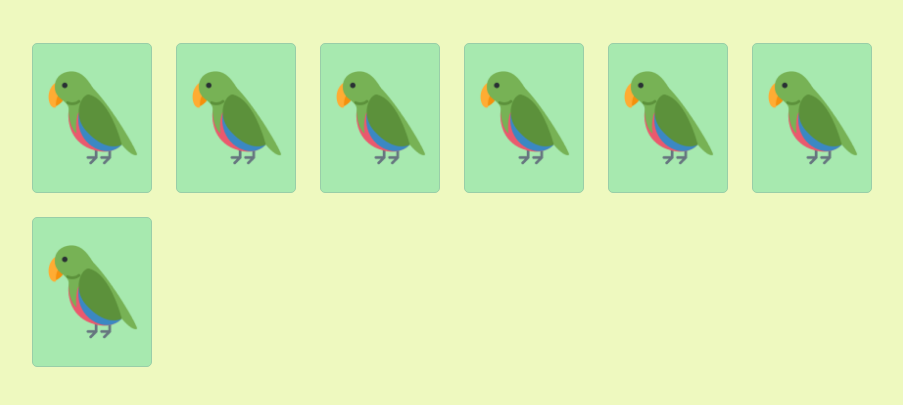
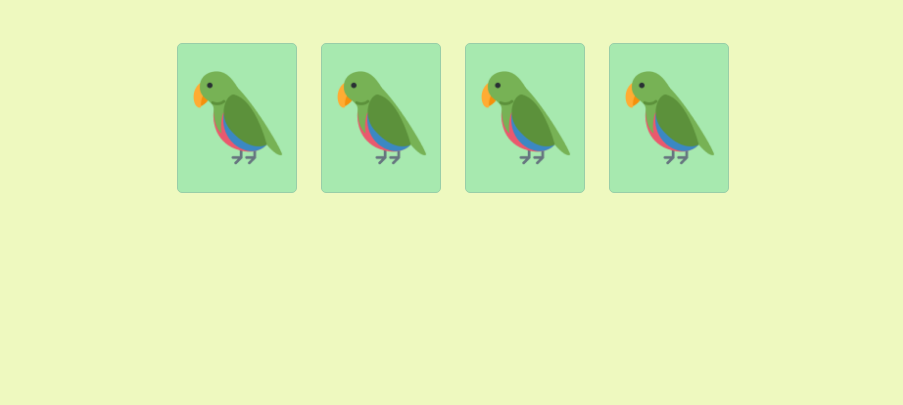
Before and after one commit to bom-dia-filho/projeto4-parrotscardgame, a plain HTML site: page index.html in a window 1280 px wide. Shown: the part 103-508 px from the top of the page, without its empty margins (187-1090 px from the left). Drawn offline with Linux system fonts and the light colour scheme.

Commit message:
Implementado o javacript da página. Porém com alguns bugs

```diff
--- a/css/sass/app.sass
+++ b/css/sass/app.sass
@@ -31,7 +31,7 @@ body
         gap: 24px
         margin: 50px auto 0 auto
 
-        .card
+        .card, .card-faceup
             width: 120px
             height: 150px
             border-radius: 5px
@@ -41,7 +41,15 @@ body
             align-items: center
             justify-content: center
             padding: 10px
+            transform: rotateY(0deg)
+            transition: transform 1s
+
+            &.faceup
+                transform: rotateY(180deg)
+                img
+                    transform: rotateY(180deg)
 
             img
                 width: 100%
                 object-fit: cover
+                transform: rotateY(0deg)
--- a/index.html
+++ b/index.html
@@ -15,27 +15,7 @@
         <h1 class="title">PARROT CARD GAME</h1>
 
         <ul class="cards">
-            <li class="card">
-                <img src="./assets/cover.png" alt="card-img">
-            </li>
-            <li class="card">
-                <img src="./assets/cover.png" alt="card-img">
-            </li>
-            <li class="card">
-                <img src="./assets/cover.png" alt="card-img">
-            </li>
-            <li class="card">
-                <img src="./assets/cover.png" alt="card-img">
-            </li>
-            <li class="card">
-                <img src="./assets/cover.png" alt="card-img">
-            </li>
-            <li class="card">
-                <img src="./assets/cover.png" alt="card-img">
-            </li>
-            <li class="card">
-                <img src="./assets/cover.png" alt="card-img">
-            </li>
+
         </ul>
     </div>
 
--- a/js/app.js
+++ b/js/app.js
@@ -0,0 +1,144 @@
+(() => {
+  // VARIABLES
+
+  const board = document.querySelector(".cards");
+  let cardNumber = 0;
+  let stack = [];
+  let relief = [];
+  let plays = 0;
+  const infoCards = [
+    {
+      cover: "./assets/cover.png",
+      art: "./assets/bobrossparrot.gif",
+    },
+    {
+      cover: "./assets/cover.png",
+      art: "./assets/explodyparrot.gif",
+    },
+    {
+      cover: "./assets/cover.png",
+      art: "./assets/fiestaparrot.gif",
+    },
+    {
+      cover: "./assets/cover.png",
+      art: "./assets/metalparrot.gif",
+    },
+    {
+      cover: "./assets/cover.png",
+      art: "./assets/revertitparrot.gif",
+    },
+    {
+      cover: "./assets/cover.png",
+      art: "./assets/tripletsparrot.gif",
+    },
+    {
+      cover: "./assets/cover.png",
+      art: "./assets/unicornparrot.gif",
+    },
+  ];
+
+  const shuffle = () => Math.random() - 0.5;
+
+  function howManyCards() {
+    const cardNumber = Number(prompt("Quantas cartas?"));
+
+    return cardNumber >= 4 && cardNumber <= 14 && cardNumber % 2 == 0
+      ? cardNumber
+      : howManyCards();
+  }
+
+  function compareCardsInStack() {
+    plays++;
+
+    if (stack[0].art === stack[1].art) {
+      relief.push(stack);
+
+      const timeOut = setTimeout(() => {
+        gameOver();
+        clearTimeout(timeOut);
+      }, 300);
+    } else
+      stack.forEach((card) => {
+        const timeOut = setTimeout(() => {
+          card["card"].classList.toggle("faceup");
+          card["card"].querySelector("img").src = "./assets/cover.png";
+          clearTimeout(timeOut);
+        }, 1000);
+      });
+    clearStack();
+  }
+
+  function clearStack() {
+    stack = [];
+  }
+
+  function clearRelief() {
+    relief = [];
+  }
+
+  function gameOver() {
+    if (relief.length == cardNumber / 2) {
+      alert("Você ganhou!");
+      newGame();
+    }
+  }
+
+  // PARROT CARDS
+
+  function parrotCards(info) {
+    const card = document.createElement("li");
+    card.classList.add("card");
+    card.setAttribute("data-id", info.id);
+
+    const img = document.createElement("img");
+    img.src = info.cover;
+
+    card.appendChild(img);
+
+    // EVENT CLICK
+
+    card.addEventListener("click", (e) => {
+      if (
+        stack.length < 2 &&
+        !relief.includes(info.art) &&
+        stack.filter((item) => item["card"] == card).length == 0
+      ) {
+        card.classList.toggle("faceup");
+        card.querySelector("img").src = info.art;
+        stack.push({ card: card, art: info.art });
+      }
+      if (stack.length == 2) compareCardsInStack();
+    });
+
+    return card;
+  }
+  // APPEND TO BOARD
+
+  function appendBoard() {
+    infoCards.sort(shuffle);
+
+    let cards = Array.from({ length: cardNumber / 2 }, (v, i) => [
+      parrotCards(infoCards[i]),
+      parrotCards(infoCards[i]),
+    ]).reduce((prev, curr) => {
+      curr.forEach((c) => {
+        prev.push(c);
+      });
+      return prev;
+    }, []);
+
+    cards.sort(shuffle);
+    cards.map((card) => board.appendChild(card));
+  }
+
+  function newGame() {
+    clearStack();
+    clearRelief();
+    board.innerHTML = "";
+    plays = 0;
+    cardNumber = 4; //howManyCards();
+    appendBoard();
+  }
+
+  newGame();
+})();
```
Also changed, not shown: assets/bobrossparrot.gif (added), assets/explodyparrot.gif (added), assets/fiestaparrot.gif (added), assets/metalparrot.gif (added), assets/revertitparrot.gif (added), assets/tripletsparrot.gif (added), assets/unicornparrot.gif (added), css/app.css, 1 other file.
